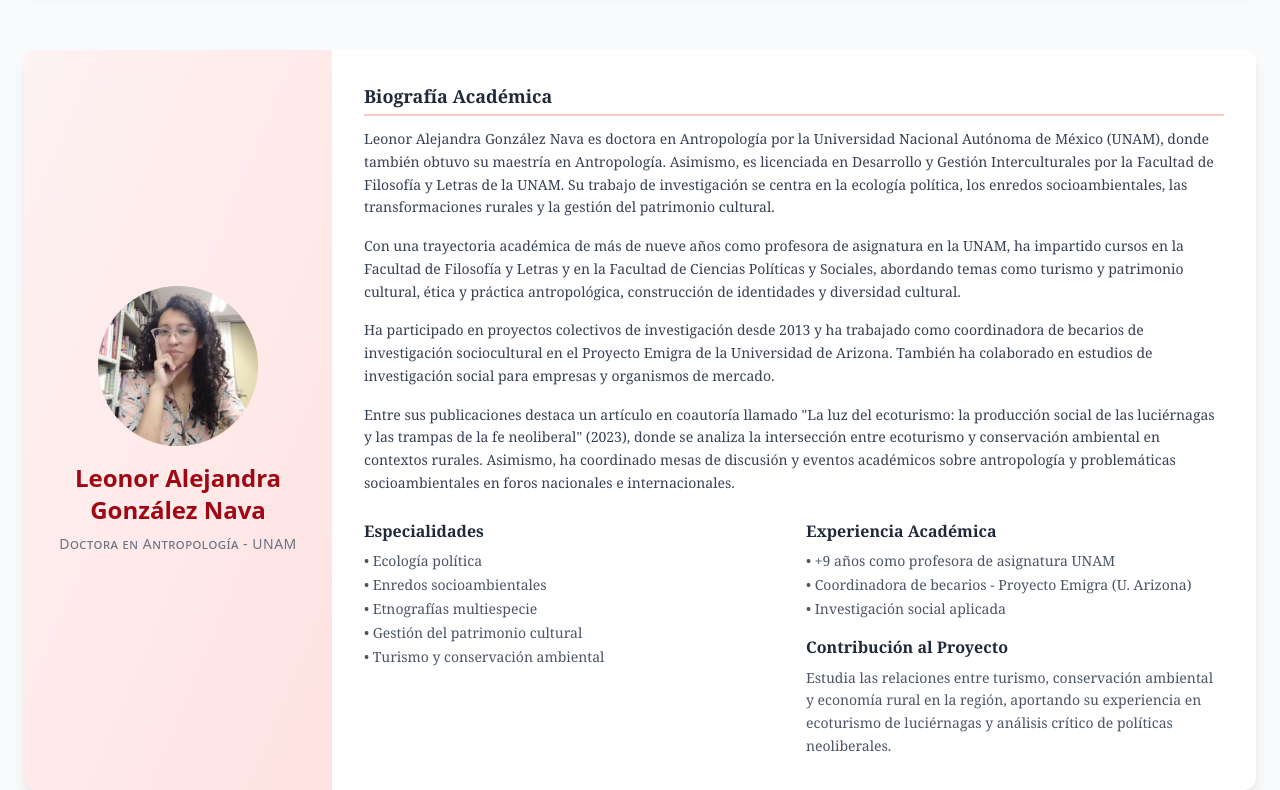
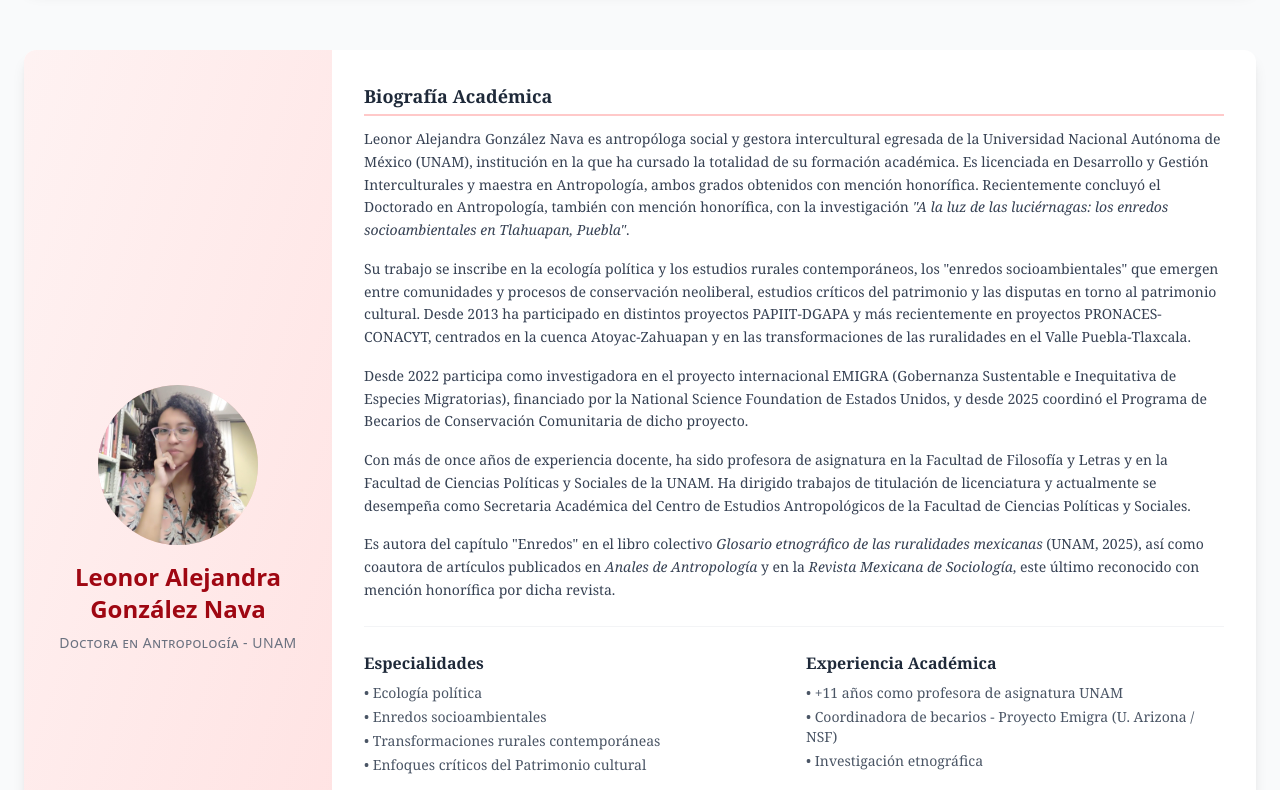
Before and after one commit to proyecto-tlaxcala-puebla/site, a SvelteKit app: page /equipo in a window 1280 px wide. Shown: the part 2840-3630 px from the top of the page. Built offline with nearby package versions, Linux system fonts and the light colour scheme.

Commit message:
Update +page.svelte
cambios ale

```diff
--- a/src/routes/equipo/+page.svelte
+++ b/src/routes/equipo/+page.svelte
@@ -220,7 +220,7 @@
   <div class="md:flex">
     <div class="md:w-1/4 bg-gradient-to-br from-red-50 to-red-100 p-8 flex flex-col items-center justify-center">
       <div class="w-40 h-40 bg-red-200 rounded-full mb-4 flex items-center justify-center overflow-hidden">
-            <img src="{base}/team/alejandra-gonzalez.jpg" alt="Alejandra González Nava" class="w-full h-full object-cover"
+        <img src="{base}/team/alejandra-gonzalez.jpg" alt="Leonor Alejandra González Nava" class="w-full h-full object-cover"
              on:error={handleImageError}>
         <div class="w-full h-full bg-red-300 flex items-center justify-center text-4xl font-bold text-red-700" style="display: none;">
           AG
@@ -236,42 +236,44 @@
         <div class="mb-6">
           <h3 class="text-lg font-semibold text-gray-800 mb-3 border-b-2 border-red-200 pb-1">Biografía Académica</h3>
           <p class="text-gray-700 text-sm leading-relaxed mb-4">
-                Leonor Alejandra González Nava es doctora en Antropología por la Universidad Nacional Autónoma de México (UNAM), donde también obtuvo su maestría en Antropología. Asimismo, es licenciada en Desarrollo y Gestión Interculturales por la Facultad de Filosofía y Letras de la UNAM. Su trabajo de investigación se centra en la ecología política, los enredos socioambientales, las transformaciones rurales y la gestión del patrimonio cultural.
+            Leonor Alejandra González Nava es antropóloga social y gestora intercultural egresada de la Universidad Nacional Autónoma de México (UNAM), institución en la que ha cursado la totalidad de su formación académica. Es licenciada en Desarrollo y Gestión Interculturales y maestra en Antropología, ambos grados obtenidos con mención honorífica. Recientemente concluyó el Doctorado en Antropología, también con mención honorífica, con la investigación <em>"A la luz de las luciérnagas: los enredos socioambientales en Tlahuapan, Puebla"</em>.
           </p>
           <p class="text-gray-700 text-sm leading-relaxed mb-4">
-                Con una trayectoria académica de más de nueve años como profesora de asignatura en la UNAM, ha impartido cursos en la Facultad de Filosofía y Letras y en la Facultad de Ciencias Políticas y Sociales, abordando temas como turismo y patrimonio cultural, ética y práctica antropológica, construcción de identidades y diversidad cultural.
+            Su trabajo se inscribe en la ecología política y los estudios rurales contemporáneos, los "enredos socioambientales" que emergen entre comunidades y procesos de conservación neoliberal, estudios críticos del patrimonio y las disputas en torno al patrimonio cultural. Desde 2013 ha participado en distintos proyectos PAPIIT-DGAPA y más recientemente en proyectos PRONACES-CONACYT, centrados en la cuenca Atoyac-Zahuapan y en las transformaciones de las ruralidades en el Valle Puebla-Tlaxcala.
           </p>
           <p class="text-gray-700 text-sm leading-relaxed mb-4">
-                Ha participado en proyectos colectivos de investigación desde 2013 y ha trabajado como coordinadora de becarios de investigación sociocultural en el Proyecto Emigra de la Universidad de Arizona. También ha colaborado en estudios de investigación social para empresas y organismos de mercado.
+            Desde 2022 participa como investigadora en el proyecto internacional EMIGRA (Gobernanza Sustentable e Inequitativa de Especies Migratorias), financiado por la National Science Foundation de Estados Unidos, y desde 2025 coordinó el Programa de Becarios de Conservación Comunitaria de dicho proyecto.
+          </p>
+          <p class="text-gray-700 text-sm leading-relaxed mb-4">
+            Con más de once años de experiencia docente, ha sido profesora de asignatura en la Facultad de Filosofía y Letras y en la Facultad de Ciencias Políticas y Sociales de la UNAM. Ha dirigido trabajos de titulación de licenciatura y actualmente se desempeña como Secretaria Académica del Centro de Estudios Antropológicos de la Facultad de Ciencias Políticas y Sociales.
           </p>
           <p class="text-gray-700 text-sm leading-relaxed">
-                Entre sus publicaciones destaca un artículo en coautoría llamado "La luz del ecoturismo: la producción social de las luciérnagas y las trampas de la fe neoliberal" (2023), donde se analiza la intersección entre ecoturismo y conservación ambiental en contextos rurales. Asimismo, ha coordinado mesas de discusión y eventos académicos sobre antropología y problemáticas socioambientales en foros nacionales e internacionales.
+            Es autora del capítulo "Enredos" en el libro colectivo <em>Glosario etnográfico de las ruralidades mexicanas</em> (UNAM, 2025), así como coautora de artículos publicados en <em>Anales de Antropología</em> y en la <em>Revista Mexicana de Sociología</em>, este último reconocido con mención honorífica por dicha revista.
           </p>
         </div>
 
-            <div class="grid md:grid-cols-2 gap-6">
+        <div class="grid md:grid-cols-2 gap-6 border-t border-gray-100 pt-6">
           <div>
             <h4 class="font-semibold text-gray-800 mb-2">Especialidades</h4>
             <ul class="text-sm text-gray-600 space-y-1">
               <li>• Ecología política</li>
               <li>• Enredos socioambientales</li>
-                  <li>• Etnografías multiespecie</li>
-                  <li>• Gestión del patrimonio cultural</li>
-                  <li>• Turismo y conservación ambiental</li>
+              <li>• Transformaciones rurales contemporáneas</li>
+              <li>• Enfoques críticos del Patrimonio cultural</li>
             </ul>
           </div>
 
           <div>
             <h4 class="font-semibold text-gray-800 mb-2">Experiencia Académica</h4>
             <ul class="text-sm text-gray-600 space-y-1 mb-4">
-                  <li>• +9 años como profesora de asignatura UNAM</li>
-                  <li>• Coordinadora de becarios - Proyecto Emigra (U. Arizona)</li>
-                  <li>• Investigación social aplicada</li>
+              <li>• +11 años como profesora de asignatura UNAM</li>
+              <li>• Coordinadora de becarios - Proyecto Emigra (U. Arizona / NSF)</li>
+              <li>• Investigación etnográfica</li>
             </ul>
 
             <h4 class="font-semibold text-gray-800 mb-2">Contribución al Proyecto</h4>
             <p class="text-sm text-gray-600 leading-relaxed">
-                  Estudia las relaciones entre turismo, conservación ambiental y economía rural en la región, aportando su experiencia en ecoturismo de luciérnagas y análisis crítico de políticas neoliberales.
+              Estudia los enredos socioambientales y transformaciones rurales en la región de estudio. Experiencia en el estudio de las relaciones entre turismo de luciérnagas y conservación neoliberal. Registro y análisis etnográfico de prácticas sociales, culturales y económicas de la región, así como las tensiones y disputas por bienes simbólico-materiales.
             </p>
           </div>
         </div>
```
Lines whose indentation alone changed are shown as unchanged.
